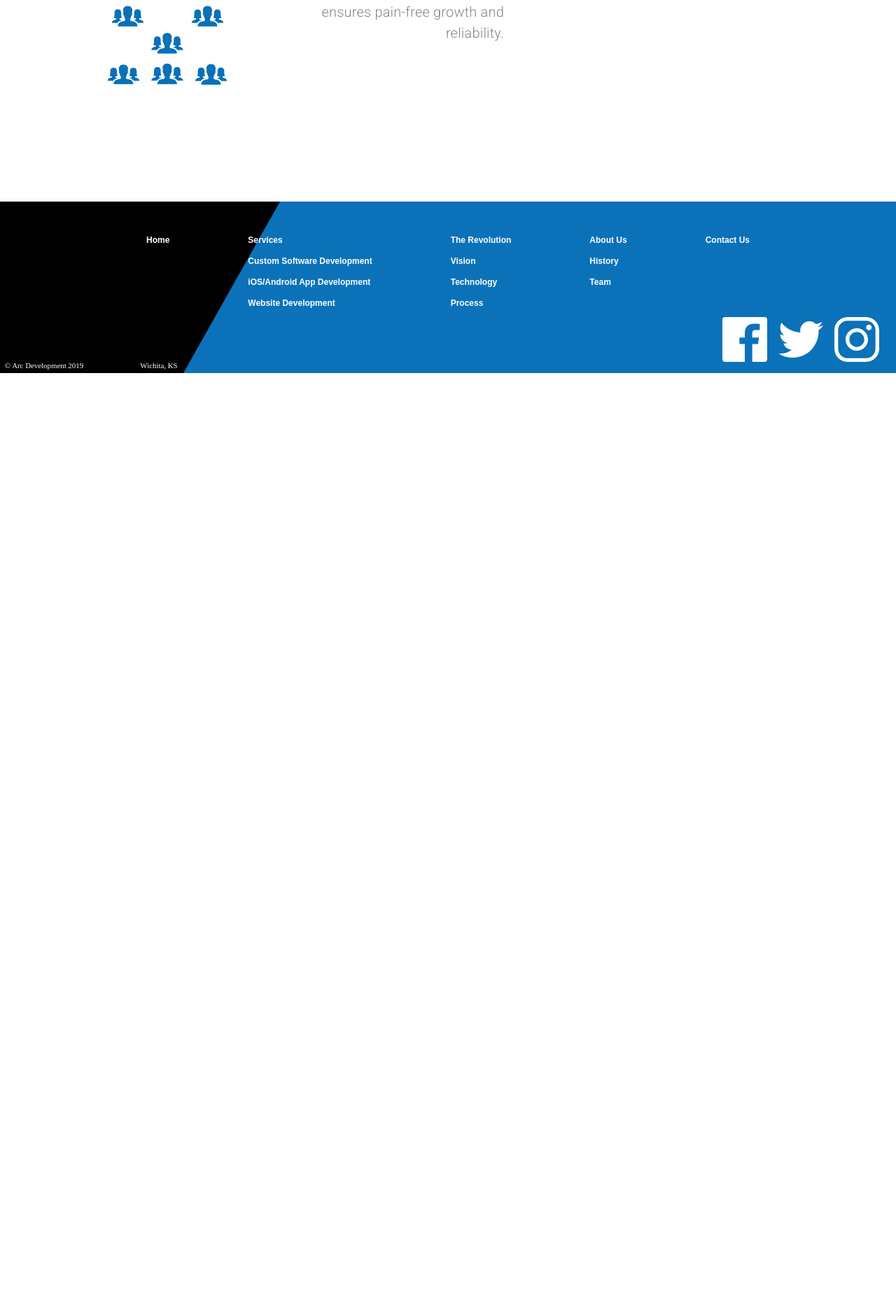
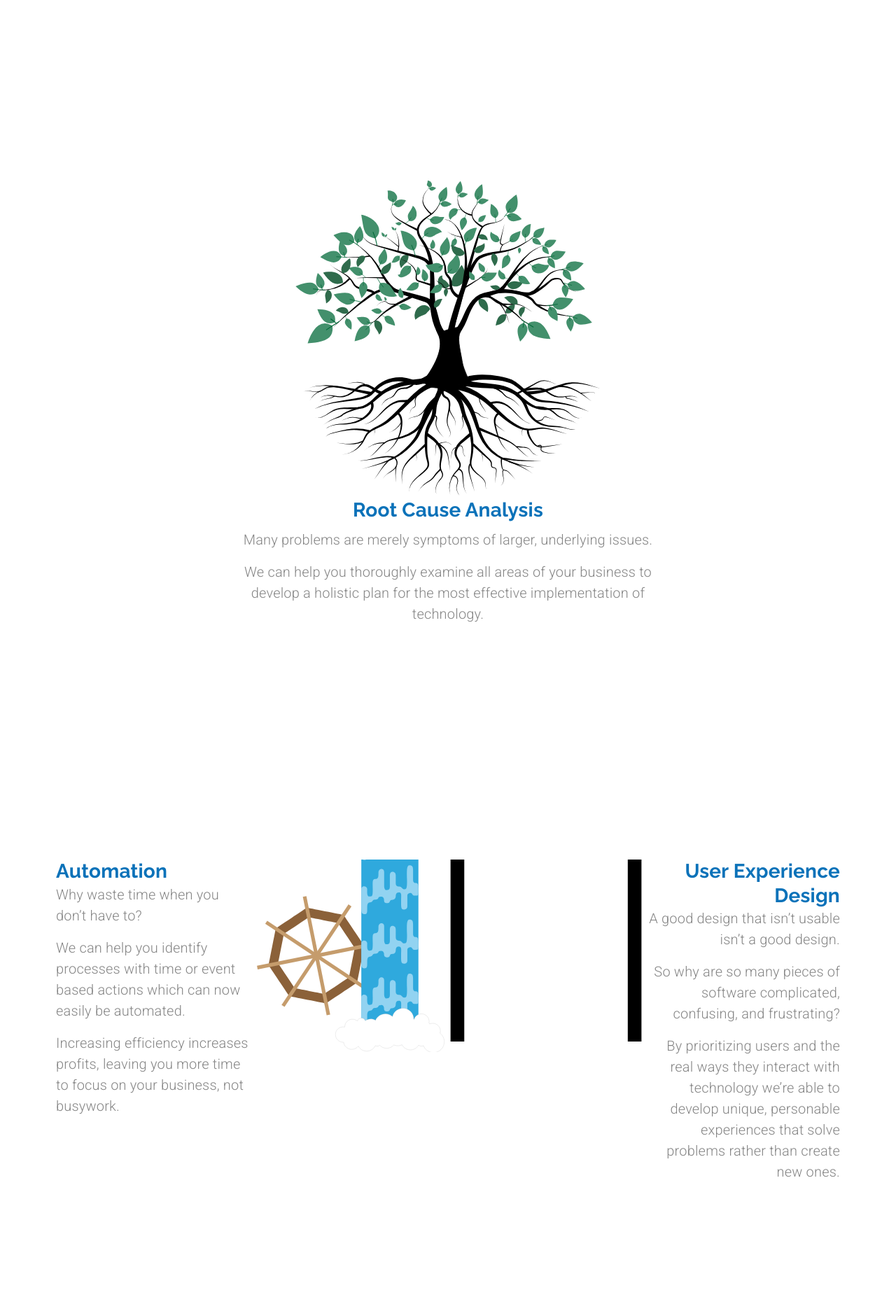
Before and after one commit to mckoyd/wolf-arc-dev, a React (Create React App) app: page /#/customsoftware in a window 1280 px wide. Shown: the part 1908-3771 px from the top of the page at 70% size. Before the commit the page ends 2441 px from the top, so only its background shows below. Built offline with nearby package versions, Linux system fonts and the light colour scheme.

Commit message:
adds automation and ux section

```diff
--- a/src/pages/CustomSoftwarePage.tsx
+++ b/src/pages/CustomSoftwarePage.tsx
@@ -10,7 +10,10 @@ import Cash from "../assets/images/cash.svg";
 import StopWatch from "../assets/images/stopwatch.svg";
 import documentsAnimation from "../assets/animations/documentsAnimation/data";
 import scaleAnimation from "../assets/animations/scaleAnimation/data.json";
+import automationAnimation from "../assets/animations/automationAnimation/data.json";
+import uxAnimation from "../assets/animations/uxAnimation/data";
 import Lottie from "react-lottie";
+import Roots from "../assets/images/root.svg";
 
 const CustomSoftwarePage: FC = () => {
   const { classes } = useCustomSoftwarePageStyles();
@@ -28,6 +31,24 @@ const CustomSoftwarePage: FC = () => {
     loop: true,
     autoplay: true,
     animationData: scaleAnimation,
+    rendererSettings: {
+      preserveAspectRatio: "xMidYMid slice",
+    },
+  };
+
+  const automationOptions = {
+    loop: true,
+    autoplay: true,
+    animationData: automationAnimation,
+    rendererSettings: {
+      preserveAspectRatio: "xMidYMid slice",
+    },
+  };
+
+  const uxOptions = {
+    loop: true,
+    autoplay: true,
+    animationData: uxAnimation,
     rendererSettings: {
       preserveAspectRatio: "xMidYMid slice",
     },
@@ -143,8 +164,8 @@ const CustomSoftwarePage: FC = () => {
         </Grid>
       </Grid>
 
-      <Grid item container>
-        <Grid item container className={classes.itemContainer}>
+      <Grid item container justifyContent={"space-around"}>
+        <Grid item container className={classes.itemContainer} md>
           <Grid item container direction="column" md>
             <Grid item>
               <Typography variant="h4">Digital Documents & Data</Typography>
@@ -169,12 +190,12 @@ const CustomSoftwarePage: FC = () => {
           <Grid item md>
             <Lottie
               options={documentsOptions}
-              style={{ maxWidth: 275, maxHeight: 325, minHeight: 275 }}
+              style={{ maxWidth: 275, maxHeight: 275, minHeight: 250 }}
             />
           </Grid>
         </Grid>
 
-        <Grid item container className={classes.itemContainer}>
+        <Grid item container className={classes.itemContainer} md>
           <Grid item md>
             <Lottie
               options={scaleOptions}
@@ -197,6 +218,97 @@ const CustomSoftwarePage: FC = () => {
           </Grid>
         </Grid>
       </Grid>
+
+      <Grid
+        item
+        container
+        justifyContent={"center"}
+        style={{ margin: "20em 0" }}
+      >
+        <Grid item container direction={"column"} alignItems={"center"}>
+          <Grid item>
+            <img
+              src={Roots}
+              alt={"tree with roots extending out"}
+              height={"450em"}
+              width={"450em"}
+            />
+          </Grid>
+        </Grid>
+        <Grid item className={classes.itemContainer}>
+          <Typography variant="h4" align="center" gutterBottom>
+            Root Cause Analysis
+          </Typography>
+          <Typography variant="body1" align="center" paragraph>
+            Many problems are merely symptoms of larger, underlying issues.
+          </Typography>
+          <Typography variant="body1" align="center" paragraph>
+            We can help you thoroughly examine all areas of your business to
+            develop a holistic plan for the most effective implementation of
+            technology.
+          </Typography>
+        </Grid>
+      </Grid>
+
+      <Grid item container justifyContent={"space-around"}>
+        <Grid item container className={classes.itemContainer} md>
+          <Grid item container direction="column" md>
+            <Grid item>
+              <Typography variant="h4">Automation</Typography>
+            </Grid>
+            <Grid item>
+              <Typography variant="body1" paragraph>
+                Why waste time when you don’t have to?
+              </Typography>
+              <Typography variant="body1" paragraph>
+                We can help you identify processes with time or event based
+                actions which can now easily be automated.
+              </Typography>
+              <Typography variant="body1" paragraph>
+                Increasing efficiency increases profits, leaving you more time
+                to focus on your business, not busywork.
+              </Typography>
+            </Grid>
+          </Grid>
+
+          <Grid item md>
+            <Lottie
+              options={automationOptions}
+              style={{ maxWidth: 275, maxHeight: 275, minHeight: 250 }}
+            />
+          </Grid>
+        </Grid>
+
+        <Grid item container className={classes.itemContainer} md>
+          <Grid item md>
+            <Lottie
+              options={uxOptions}
+              style={{ maxWidth: 280, maxHeight: 260 }}
+            />
+          </Grid>
+          <Grid item container direction="column" md>
+            <Grid item>
+              <Typography variant="h4" align="right">
+                User Experience Design
+              </Typography>
+            </Grid>
+            <Grid item>
+              <Typography variant="body1" paragraph align="right">
+                A good design that isn’t usable isn’t a good design.
+              </Typography>
+              <Typography variant="body1" paragraph align="right">
+                So why are so many pieces of software complicated, confusing,
+                and frustrating?
+              </Typography>
+              <Typography variant="body1" paragraph align="right">
+                By prioritizing users and the real ways they interact with
+                technology we’re able to develop unique, personable experiences
+                that solve problems rather than create new ones.
+              </Typography>
+            </Grid>
+          </Grid>
+        </Grid>
+      </Grid>
     </Grid>
   );
 };
```
